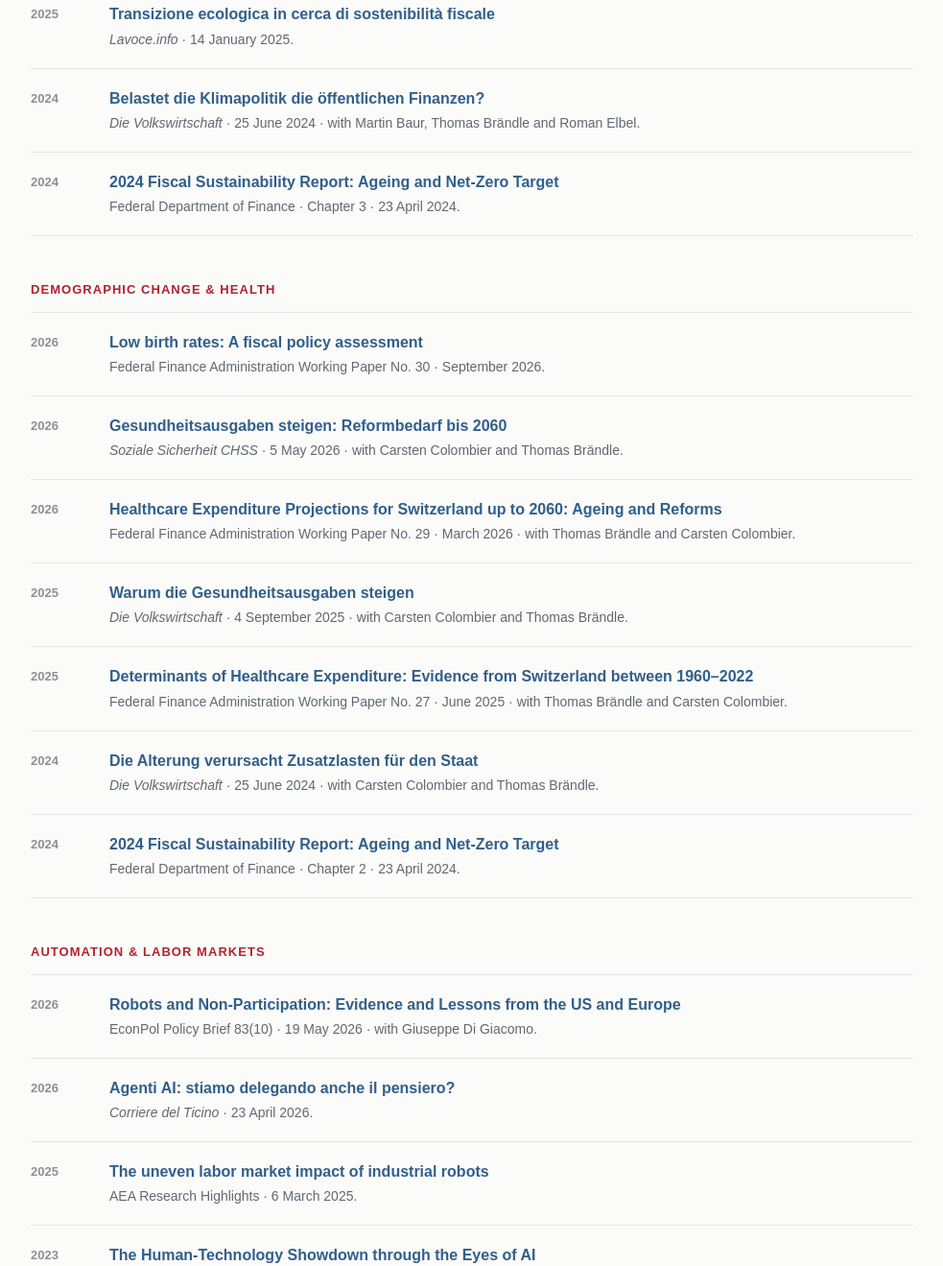
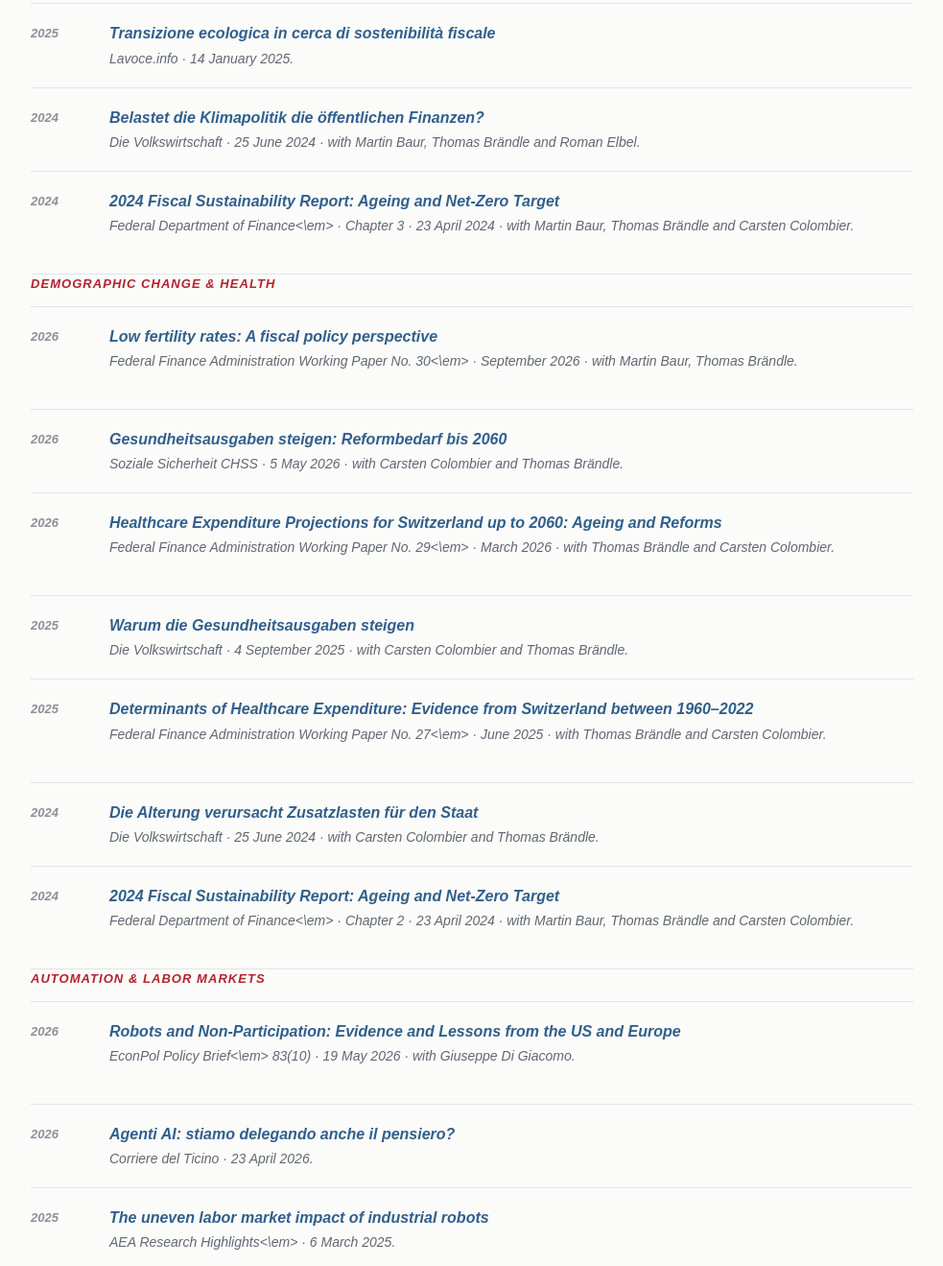
Before and after one commit to lerchbenjamin/benjaminlerch, a plain HTML site: page index.html in a window 1280 px wide. Shown: the part 2080-3399 px from the top of the page at 96% size, without its empty margins (148-1131 px from the left). Drawn offline with Linux system fonts and the light colour scheme.

Commit message:
Update index.html

```diff
--- a/index.html
+++ b/index.html
@@ -133,7 +133,7 @@
             <div class="year">2026</div>
             <div>
               <h4><a href="https://www.efv.admin.ch/en/long-term-challenges-fiscal-policy" target="_blank" rel="noreferrer">Healthcare Expenditure Projections for Switzerland up to 2060: Ageing and Reforms</a></h4>
-              <p>with co-authors at the Federal Finance Administration.</p>
+              <p>with with with Thomas Brändle and Carsten Colombier.</p>
             </div>
           </article>
 
@@ -169,7 +169,7 @@
               <div class="year">2025</div>
               <div>
                 <h4><a href="https://greenandresilienteconomics.org/" target="_blank" rel="noreferrer">Macroeconomics of Green and Resilient Transitions</a></h4>
-                <p>Swiss case studies and review · Coalition of Finance Ministers for Climate Action · 16 June 2025.</p>
+                <p><em>Coalition of Finance Ministers for Climate Action<\em> · Swiss case studies · 16 June 2025.</p>
               </div>
             </article>
 
@@ -193,7 +193,7 @@
               <div class="year">2024</div>
               <div>
                 <h4><a href="https://www.newsd.admin.ch/newsd/message/attachments/87128.pdf" target="_blank" rel="noreferrer">2024 Fiscal Sustainability Report: Ageing and Net-Zero Target</a></h4>
-                <p>Federal Department of Finance · Chapter 3 · 23 April 2024.</p>
+                <p><em>Federal Department of Finance<\em> · Chapter 3 · 23 April 2024 · with Martin Baur, Thomas Brändle and Carsten Colombier.</p>
               </div>
             </article>
           </div>
@@ -205,8 +205,8 @@
             <article class="publication">
               <div class="year">2026</div>
               <div>
-                <h4><a href="https://www.efv.admin.ch/en/low-fertility-rates-fiscal-policy-perspective" target="_blank" rel="noreferrer">Low birth rates: A fiscal policy assessment</a></h4>
-                <p>Federal Finance Administration Working Paper No. 30 · September 2026.</p>
+                <h4><a href="https://www.efv.admin.ch/en/low-fertility-rates-fiscal-policy-perspective" target="_blank" rel="noreferrer">Low fertility rates: A fiscal policy perspective</a></h4>
+                <p><em>Federal Finance Administration Working Paper No. 30<\em> · September 2026 · with Martin Baur, Thomas Brändle.</p>
               </div>
             </article>
 
@@ -222,7 +222,7 @@
               <div class="year">2026</div>
               <div>
                 <h4><a href="https://www.efv.admin.ch/dam/en/sd-web/zGrVvacnbzsS/Working_Paper_29_e.pdf" target="_blank" rel="noreferrer">Healthcare Expenditure Projections for Switzerland up to 2060: Ageing and Reforms</a></h4>
-                <p>Federal Finance Administration Working Paper No. 29 · March 2026 · with Thomas Brändle and Carsten Colombier.</p>
+                <p><em>Federal Finance Administration Working Paper No. 29<\em> · March 2026 · with Thomas Brändle and Carsten Colombier.</p>
               </div>
             </article>
 
@@ -238,7 +238,7 @@
               <div class="year">2025</div>
               <div>
                 <h4><a href="https://www.efv.admin.ch/dam/en/sd-web/1xQdaIIJKa6o/determinants-healthcare-expenditure-Switzerland-1960-2022.pdf" target="_blank" rel="noreferrer">Determinants of Healthcare Expenditure: Evidence from Switzerland between 1960–2022</a></h4>
-                <p>Federal Finance Administration Working Paper No. 27 · June 2025 · with Thomas Brändle and Carsten Colombier.</p>
+                <p><em>Federal Finance Administration Working Paper No. 27<\em> · June 2025 · with Thomas Brändle and Carsten Colombier.</p>
               </div>
             </article>
 
@@ -254,7 +254,7 @@
               <div class="year">2024</div>
               <div>
                 <h4><a href="https://www.newsd.admin.ch/newsd/message/attachments/87128.pdf" target="_blank" rel="noreferrer">2024 Fiscal Sustainability Report: Ageing and Net-Zero Target</a></h4>
-                <p>Federal Department of Finance · Chapter 2 · 23 April 2024.</p>
+                <p><em>Federal Department of Finance<\em> · Chapter 2 · 23 April 2024 · with Martin Baur, Thomas Brändle and Carsten Colombier.</p>
               </div>
             </article>
           </div>
@@ -267,7 +267,7 @@
               <div class="year">2026</div>
               <div>
                 <h4><a href="https://www.ifo.de/DocDL/EconPol_PolicyBrief_83_Robots.pdf" target="_blank" rel="noreferrer">Robots and Non-Participation: Evidence and Lessons from the US and Europe</a></h4>
-                <p>EconPol Policy Brief 83(10) · 19 May 2026 · with Giuseppe Di Giacomo.</p>
+                <p><em>EconPol Policy Brief<\em> 83(10) · 19 May 2026 · with Giuseppe Di Giacomo.</p>
               </div>
             </article>
 
@@ -283,7 +283,7 @@
               <div class="year">2025</div>
               <div>
                 <h4><a href="https://www.aeaweb.org/research/automation-employment-gaps-us" target="_blank" rel="noreferrer">The uneven labor market impact of industrial robots</a></h4>
-                <p>AEA Research Highlights · 6 March 2025.</p>
+                <p><em>AEA Research Highlights<\em> · 6 March 2025.</p>
               </div>
             </article>
 
```
